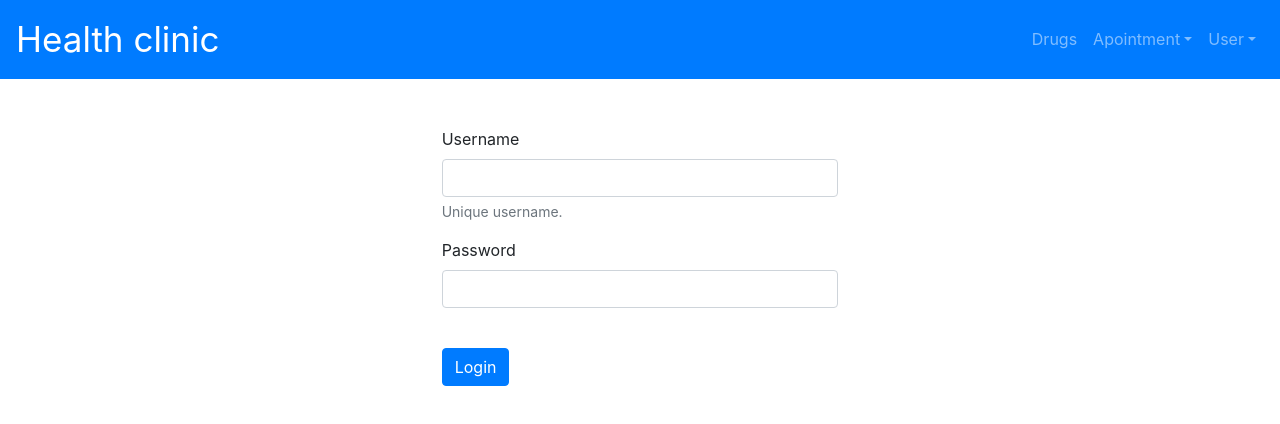
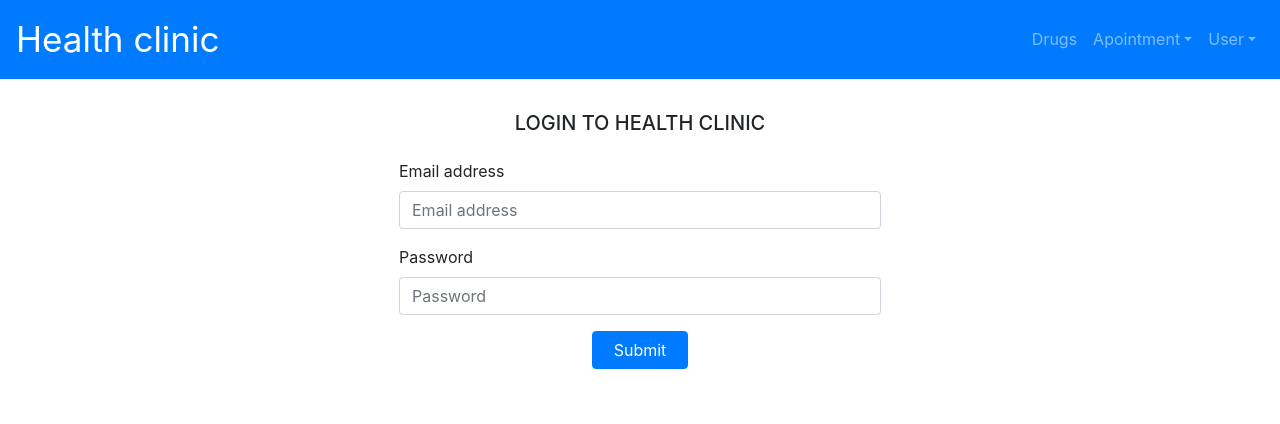
Before and after one commit to StefanZec98/ISA-front, a React (Create React App) app: page /login in a window 1280 px wide. Shown: the top 424 px of the page. Built offline with nearby package versions, Linux system fonts and the light colour scheme.

Commit message:
login plain frontend

```diff
--- a/src/App.js
+++ b/src/App.js
@@ -5,6 +5,7 @@ import Drugs from "./Components/Drugs"
 import Login from "./Components/Login"
 import UserService from "./services/UserService"
 import RegisterPage from "./Components/RegistrationPage"
+import LoginPage from "./Components/LoginPage"
 
 import {
   BrowserRouter as Router,
@@ -23,8 +24,8 @@ function App() {
         <Switch>
         <Route exact to ="/"  path ="/" component={HomePage}/>
         <Route  to ="/drugs" path ="/drugs"  component={Drugs}/>
-        <Route  to ="/login" path ="/login"  component={Login}/>
         <Route  to ="/registration" path ="/registration"  component={RegisterPage}/>
+        <Route  to ="/login" path ="/login"  component={LoginPage}/>
         </Switch>
     </Router>
 
--- /dev/null
+++ b/src/Components/LoginPage.js
@@ -0,0 +1,60 @@
+import Header from './Header';
+import React, { Component } from "react";
+
+class LoginPage extends Component {
+
+    state = {
+        email: "",
+		password: "",
+
+
+
+
+    };
+
+    handleEmailChange = (event) => {
+		this.setState({ email: event.target.value });
+	};
+    handlePasswordChange = (event) => {
+		this.setState({ password: event.target.value });
+	};
+
+    render() {
+        return(
+            <React.Fragment>
+                <Header/>
+
+                <h5 className=" text-center  mb-0 text-uppercase" style={{ marginTop: "2rem" }}>
+						Login to Health Clinic
+				</h5>
+
+               <br/>
+
+               <div class="container" style={{maxWidth: "40%"}}>
+                <form>
+                    <div class="form-group">
+                        <label style={{textAlign:"start !important"}} for="exampleInputEmail1">Email address</label>
+                        <input type="text" onChange={this.handleEmailChange} value={this.state.email} class="form-control" id="emailAddress" aria-describedby="emailHelp" placeholder="Email address"/>
+                    </div>
+                    <div class="form-group">
+                        <label for="exampleInputPassword1">Password</label>
+                        <input type="Password" onChange={this.handleNameChange} value={this.state.name} class="form-control" id="password" placeholder="Password"/>
+                    </div>
+
+
+                    <div class="text-center">
+                    <button type="button" class="btn btn-primary " style={{width: "20%"}}>Submit</button>
+                    </div>
+
+                </form>
+            </div>
+
+
+
+
+
+            </React.Fragment>
+        );
+    }
+}
+export default LoginPage;
```
